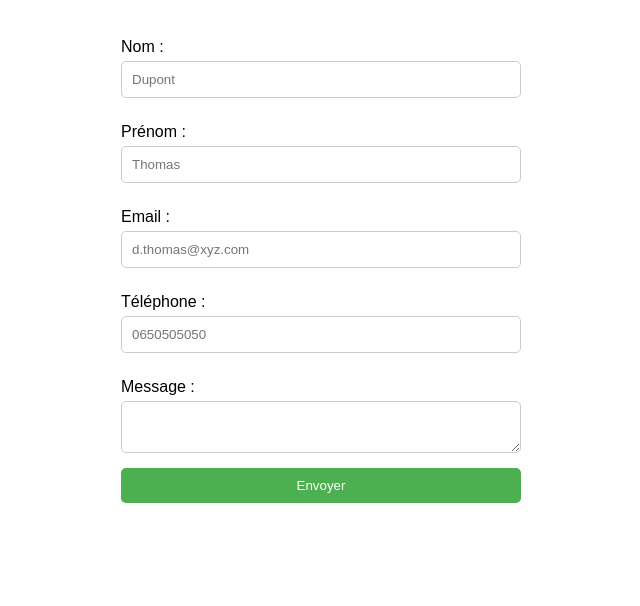
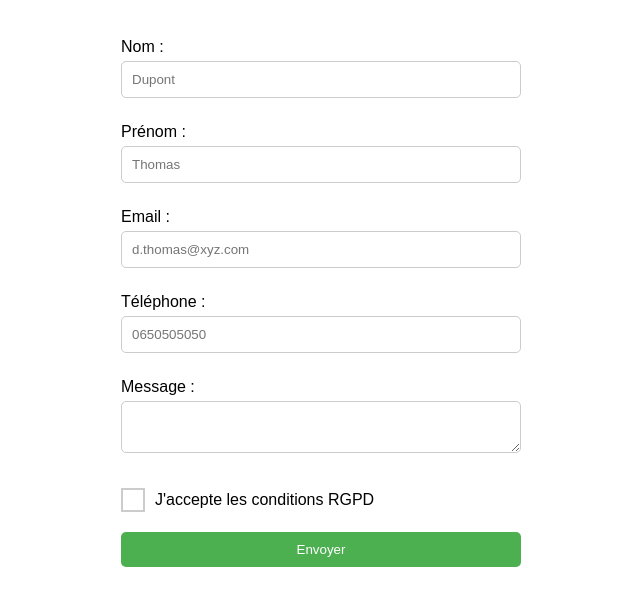
Before and after one commit to Neilruaa/git-form, a plain HTML site: page index.html in a window 1280 px wide. Shown: the whole page, without its empty margins (319-959 px from the left). Drawn offline with Linux system fonts and the light colour scheme.

Commit message:
feat: Création d'une checkbox pour les rgpd

```diff
--- a/index.html
+++ b/index.html
@@ -30,6 +30,12 @@
 
         <textarea id="message" name="message" required></textarea>
 
+        <label class="rgpd-container">
+            <input type="checkbox" id="rgpd" name="rgpd" required>
+            <span class="checkmark"></span>
+            J'accepte les conditions RGPD
+        </label>
+
         <button type="submit">Envoyer</button>
     </form>
 </body>
--- a/styles.css
+++ b/styles.css
@@ -43,3 +43,55 @@ button:hover {
 label:hover .tooltip {
     display: inline-block;
 }
+
+.rgpd-container {
+    display: flex;
+    align-items: center;
+    position: relative;
+    cursor: pointer;
+    font-size: 16px;
+    margin: 20px 0;
+}
+
+.rgpd-container input[type="checkbox"] {
+    display: none;
+}
+
+.checkmark {
+    position: relative;
+    height: 20px;
+    width: 20px;
+    border: 2px solid #ccc;
+    margin-right: 10px;
+    transition: all 0.3s ease-in-out;
+}
+
+.rgpd-container input[type="checkbox"]:checked + .checkmark {
+    background-color: #4CAF50;
+    border-color: #4CAF50;
+    animation: bounce 0.4s ease;
+}
+
+.rgpd-container input[type="checkbox"]:checked + .checkmark::after {
+    content: '';
+    position: absolute;
+    left: 6px;
+    top: 2px;
+    width: 6px;
+    height: 12px;
+    border: solid white;
+    border-width: 0 2px 2px 0;
+    transform: rotate(45deg);
+}
+
+@keyframes bounce {
+    0% {
+        transform: scale(1);
+    }
+    50% {
+        transform: scale(1.2);
+    }
+    100% {
+        transform: scale(1);
+    }
+}
```
